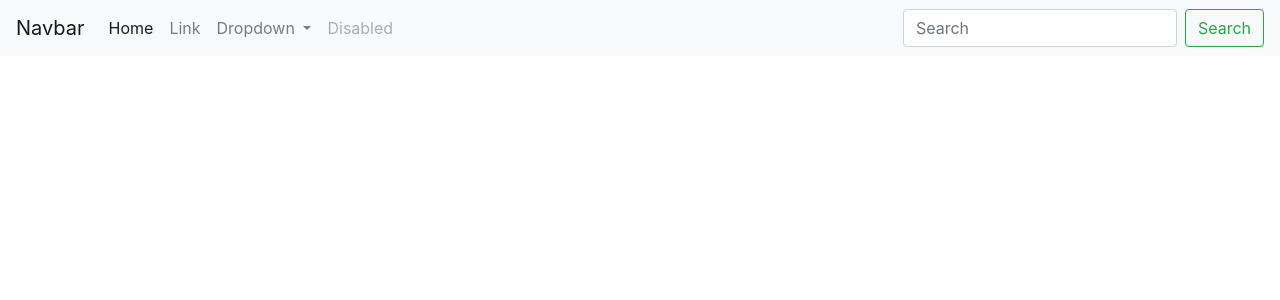
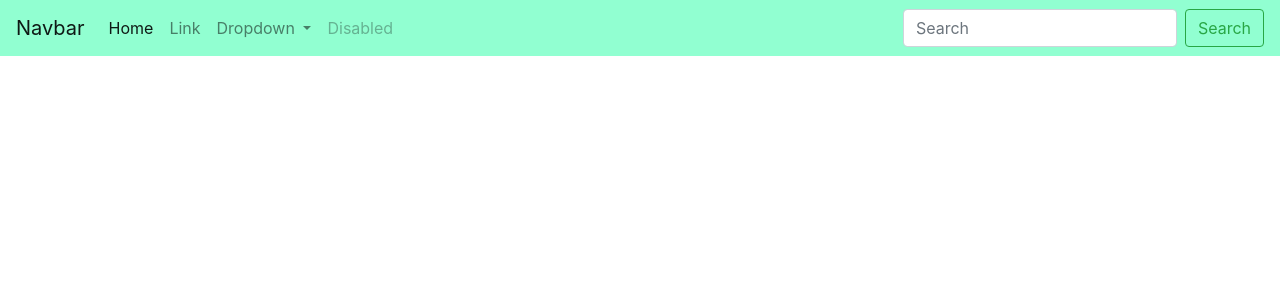
Before and after one commit to annamcheng/ecommerce, a Django app: template store/templates/store/main.html in a window 1280 px wide. Shown: the top 300 px of the page. Run offline with Django 3.2, Linux system fonts and the light colour scheme; the template is opened without the code that fills it, so the values that code supplies are empty; some libraries are stand-ins or nearby versions.

Commit message:
customize navbar

```diff
--- a/store/templates/store/main.html
+++ b/store/templates/store/main.html
@@ -9,7 +9,7 @@
   <link rel="stylesheet" type="text/css" href="% static 'css/main.css' %}">
 </head>
 <body>
-  <nav class="navbar navbar-expand-lg navbar-light bg-light">
+  <nav class="navbar navbar-expand-lg navbar-light" style="background-color: #91FFD1;">
   <a class="navbar-brand" href="#">Navbar</a>
   <button class="navbar-toggler" type="button" data-toggle="collapse" data-target="#navbarSupportedContent" aria-controls="navbarSupportedContent" aria-expanded="false" aria-label="Toggle navigation">
     <span class="navbar-toggler-icon"></span>
@@ -44,7 +44,7 @@
     </form>
   </div>
 </nav>
-<div></div>
+
   <div class="container">
 
     {% block content %}
```
